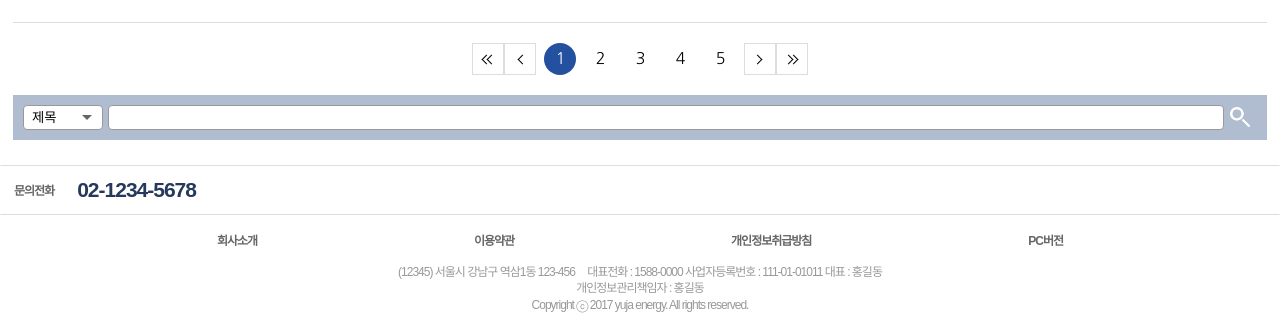
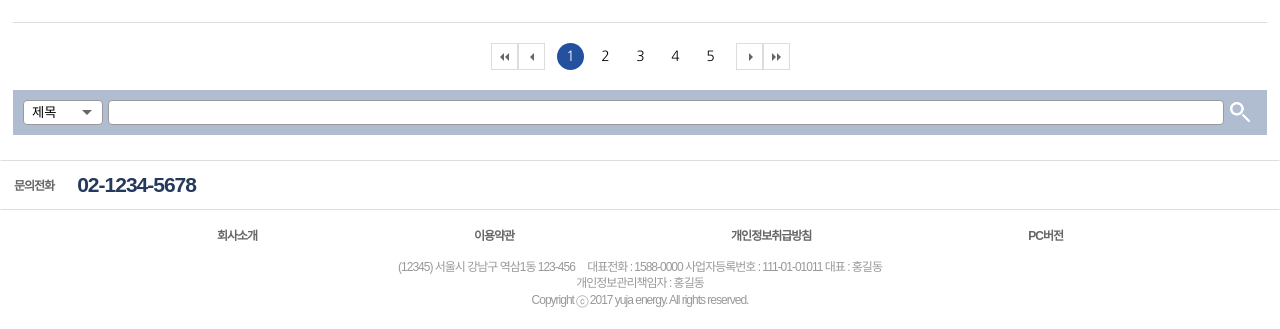
Before and after one commit to jian0808/yuja-energy, a plain HTML site: page awards.html in a window 1280 px wide. Shown: the part 1556-1885 px from the top of the page. Drawn offline with nearby package versions, Linux system fonts and the light colour scheme; a web font is replaced by a local one.

Commit message:
Add files via upload

```diff
--- a/css/style.css
+++ b/css/style.css
@@ -22,21 +22,21 @@ h3{margin-bottom: 15px; font-size: 1.188rem; line-height: 1; font-weight: 600; t
 /* paging */
 .paging{margin:20px 0; overflow:hidden;}
 .paging a{text-decoration:none;}
-.btn-paging{position:relative; float:left; display:inline-block; width:32px; height:32px; margin:0; box-sizing:border-box; color:transparent; font-size:0; line-height:0; border:1px solid #ddd; background:#fff; cursor:pointer;}
+.btn-paging{position:relative; float:left; display:inline-block; width:27px; height:27px; margin:0; box-sizing:border-box; color:transparent; font-size:0; line-height:0; border:1px solid #ddd; background:#fff; cursor:pointer;}
 .btn-paging:hover{background:#f4f9ff;}
-.btn-paging::before{content:''; position:absolute; top:calc(50% - 3px); width:6px; height:6px; border-top:1px solid #000; border-right:1px solid #000;}
+.btn-paging::before{content:''; position:absolute; top: 9px; /*top:calc(50% - 3px);*/ width:0; height:0; border-top:4px solid transparent; border-bottom: 4px solid transparent; border-right:4px solid #666; border-left: 4px solid transparent;}
 .btn-paging[data-type="first"]::after,
-.btn-paging[data-type="last"]::after{content:''; position:absolute; top:calc(50% - 3px); width:6px; height:6px; border-top:1px solid #000; border-right:1px solid #000;}
-.btn-paging[data-type="prev"]::before{left:14px; transform:rotate(225deg);}
-.btn-paging[data-type="first"]::before{left:10px; transform:rotate(225deg);}
-.btn-paging[data-type="first"]::after{left:15px; transform:rotate(225deg);}
-.btn-paging[data-type="next"]::before{right:14px; transform:rotate(45deg);}
-.btn-paging[data-type="last"]::before{right:10px; transform:rotate(45deg);}
-.btn-paging[data-type="last"]::after{right:15px; transform:rotate(45deg);}
+.btn-paging[data-type="last"]::after{content:''; position:absolute; top: 9px; width:0; height:0; border-top:4px solid transparent; border-bottom: 4px solid transparent; border-right:4px solid #666; border-left: 4px solid transparent;}
+.btn-paging[data-type="prev"]::before{left:7px;}
+.btn-paging[data-type="first"]::before{left:4px;}
+.btn-paging[data-type="first"]::after{left:9px;}
+.btn-paging[data-type="next"]::before{right:5px; transform:rotate(180deg);}
+.btn-paging[data-type="last"]::before{right:4px; transform:rotate(180deg);}
+.btn-paging[data-type="last"]::after{right:9px; transform:rotate(180deg);}
 .btn-paging:hover::before,
 .btn-paging:hover::after{border-top:1px solid #23519f; border-right:1px solid #23519f; background:#f4f9ff;}
-.page-numbering{float:left; margin:0; padding:0 4px; overflow:hidden;}
-.page-numbering .num{float:left; display:inline-block; min-width:32px; height:32px; margin:0 4px; padding:0 4px; box-sizing:border-box; color:#000; text-align:center; line-height:30px; border-radius: 50%; background:#fff;}
+.page-numbering{float:left; margin:0; padding:0 8px; overflow:hidden;}
+.page-numbering .num{float:left; display:inline-block; min-width:27px; height:27px; margin:0 4px; padding:0 4px; box-sizing:border-box; font-size: 0.875rem; color:#000; text-align:center; line-height:27px; border-radius: 50%; background:#fff;}
 .page-numbering .num:hover{color:#23519f; background:#f4f9ff;}
 .page-numbering .num.on{color:#fff; background:#23519f;}
 .center{display: flex; justify-content: center;}
@@ -150,9 +150,9 @@ select {display: flex; min-width: 80px; padding: 4px 8px; border: 1px solid #999
 .awards .list-wrap .awards-tit{color: #666;}
 .awards .search-container{display: flex; padding: 10px 15px 10px 10px; background-color: #b0bcd0;}
 .awards .select-box .select{margin-right: 10px;}
-.awards .search-box{display: flex; width: calc(100% - 85px);}
-.awards .search-box input[type=text]{width: 100%; height: 25px; margin-right: 3px; padding: 2px; border: 1px solid #999; box-sizing: border-box; border-radius: 4px;}
-.awards .search-box .btn-search{width: 25px; height: 25px; background: url(../img/ico_search.png) no-repeat center / 80%;}
+.awards .search-box{display: flex; flex: 1;}
+.awards .search-box input[type=text]{flex: 1; margin-right: 3px; padding: 2px; border: 1px solid #999; box-sizing: border-box; border-radius: 4px;}
+.awards .search-box .btn-search{width: 25px; background: url(../img/ico_search.png) no-repeat center / 20px;}
 
 /* 오시는길 */
 .map{margin-bottom: 25px;}
@@ -161,5 +161,7 @@ select {display: flex; min-width: 80px; padding: 4px 8px; border: 1px solid #999
 .map .adress > p{font-size: 0.938rem; color: #666;}
 
 @media (max-width: 375px){
+    .main-visual .swiper-slide .slide-content{padding-bottom: calc(370 / 640 * 100%);}
+    .main-visual .swiper-slide .slide-content .txt-box{padding: 8vw 6vw;}
     .page-numbering .num{margin: 0 2px;}
 }
```
